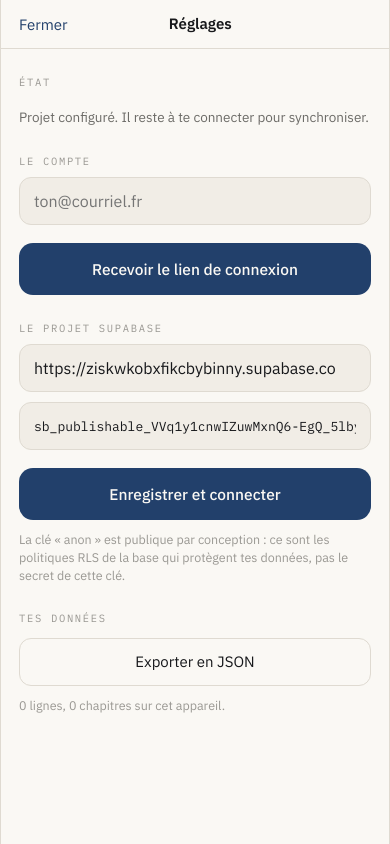
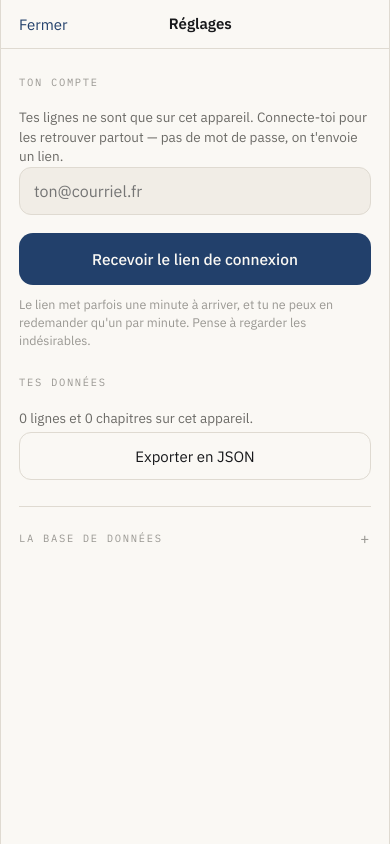
Before and after one commit to Azotik83/chapitres, a plain HTML site: page index.html in a window 390 px wide. Both pictures are taken after a click on the button 360 px from the left and 24 px from the top of the page. Drawn offline with Linux system fonts and the light colour scheme.

Commit message:
Rend le compte visible au lieu de l'enterrer dans les réglages
Un appareil sans compte n'affichait rien : l'app marchait, mais rien ne
disait que les lignes ne quittaient jamais le téléphone, et la
connexion vivait à trois taps de profondeur.

Une ligne apparaît donc au-dessus de la barre de saisie tant qu'aucun
compte n'est branché : elle énonce le fait et propose la sortie. Une
fois connecté elle disparaît pour de bon — pas de bandeau permanent,
pas de rappel, pas de culpabilité.

Les réglages sont réordonnés autour de ça : « Ton compte » en premier,
avec ce que la connexion implique et le délai d'arrivée du lien ; les
données ensuite ; la base de données repliée, puisqu'elle est déjà
renseignée et qu'on n'y touche que pour pointer ailleurs.

VERSION du service worker bumpée : la coquille a changé.

Co-Authored-By: Claude Opus 5 <noreply@anthropic.com>

```diff
--- a/app.css
+++ b/app.css
@@ -720,3 +720,73 @@ img{max-width:100%}
   .bignum{font-size:34px}
   .chart{height:150px}
 }
+
+/* ── La ligne « connecte-toi » ────────────────────────────────── */
+/* Elle dit un fait — tes lignes ne sont que là — et propose une
+   sortie. Elle disparaît définitivement une fois le compte branché :
+   pas de bandeau permanent, pas de rappel, pas de culpabilité. */
+
+.signin{
+  display:flex;
+  align-items:center;
+  gap:10px;
+  min-height:48px;
+  padding:6px var(--pad);
+  border-top:1px solid var(--rule);
+  background:var(--surface2);
+}
+.signintext{
+  flex:1;
+  min-width:0;
+  color:var(--text2);
+  font-size:13px;
+}
+.signinbtn{
+  flex:none;
+  min-height:36px;
+  padding:0 14px;
+  border:1px solid var(--accent);
+  border-radius:18px;
+  background:none;
+  color:var(--accent);
+  font:500 13px var(--sans);
+  cursor:pointer;
+}
+.signinbtn:focus-visible{outline:2px solid var(--accent);outline-offset:2px}
+
+/* ── Un repli, pour ce qui est déjà réglé ─────────────────────── */
+
+.fold{
+  margin-top:26px;
+  border-top:1px solid var(--rule);
+  padding-top:8px;
+}
+.fold > summary{
+  min-height:48px;
+  display:flex;
+  align-items:center;
+  cursor:pointer;
+  font-family:var(--mono);
+  font-size:var(--label);
+  letter-spacing:.16em;
+  text-transform:uppercase;
+  color:var(--text3);
+  list-style:none;
+}
+.fold > summary::-webkit-details-marker{display:none}
+.fold > summary::after{
+  content:"+";
+  margin-inline-start:auto;
+  font-size:15px;
+  color:var(--text3);
+}
+.fold[open] > summary::after{content:"\2212"}
+.fold > summary:focus-visible{outline:2px solid var(--accent);outline-offset:-3px;border-radius:8px}
+
+@media (min-width:900px){
+  .signin{padding-inline:max(var(--pad), calc((100% - 620px) / 2))}
+}
+@media (hover:hover) and (pointer:fine){
+  .signinbtn:hover{background:var(--surface)}
+  .fold > summary:hover{color:var(--text2)}
+}
--- a/index.html
+++ b/index.html
@@ -71,6 +71,13 @@
 
   <!-- ── Le bas de l'écran : message et saisie ───────────────── -->
   <div class="dock">
+    <!-- Tant qu'aucun compte n'est branché, l'app le dit une fois, sans
+         insister. Une fois connecté, cette ligne disparaît pour de bon. -->
+    <div class="signin" id="signinbar" hidden>
+      <span class="signintext" id="signintext"></span>
+      <button type="button" class="signinbtn" id="signinbtn">Se connecter</button>
+    </div>
+
     <div id="toasthost"></div>
 
     <form class="composer" id="composer" autocomplete="off">
--- a/js/main.js
+++ b/js/main.js
@@ -85,57 +85,93 @@ function settingsBody() {
   const cfg = sync.getConfig();
   const out = [];
 
-  /* — L'état — */
-  const lines = [];
-  if (!cfg) lines.push("Aucun projet Supabase configuré. L'app marche, tout reste sur cet appareil.");
-  else if (!s.session) lines.push("Projet configuré. Il reste à te connecter pour synchroniser.");
-  else lines.push("Connecté : " + s.session.user.email);
-  if (s.session) {
-    lines.push(s.online ? (s.syncing ? "Synchronisation en cours…" : "À jour.") : "Hors ligne. Ce que tu écris partira au retour du réseau.");
-  }
-  if (s.error) lines.push("Dernière erreur : " + s.error);
-
-  out.push(el("div", { class: "label", text: "État" }));
-  out.push(el("p", { class: "settext", text: lines.join(" ") }));
-
-  /* — Le compte — */
-  if (cfg && !s.session) {
-    const email = el("input", {
-      type: "email", class: "field", id: "setemail", placeholder: "ton@courriel.fr",
-      autocomplete: "email", "aria-label": "Ton adresse courriel",
-    });
-    const btn = el("button", { type: "button", class: "primary", text: "Recevoir le lien de connexion" });
-    btn.addEventListener("click", async () => {
-      btn.disabled = true;
-      try {
-        await sync.signIn(email.value);
-        toast("Lien envoyé. Ouvre-le depuis ce téléphone ou ce PC.");
-      } catch (e) {
-        toast("Échec : " + (e.message || e));
-      } finally { btn.disabled = false; }
-    });
-    out.push(el("div", { class: "label", text: "Le compte" }));
-    out.push(email, btn);
-  }
+  /* — Le compte, en premier : c'est la seule chose à faire ici. — */
+  out.push(el("div", { class: "label", text: "Ton compte" }));
 
   if (s.session) {
-    out.push(el("div", { class: "label", text: "Le compte" }));
+    out.push(el("p", { class: "settext" }, [
+      "Connecté en tant que ",
+      el("strong", { text: s.session.user.email }),
+      ". ",
+      s.online
+        ? (s.syncing ? "Synchronisation en cours…" : "Tout est à jour sur tes appareils.")
+        : "Hors ligne — ce que tu écris partira au retour du réseau.",
+    ]));
     out.push(el("button", {
       type: "button", class: "ghost", text: "Se déconnecter",
       onclick: async () => { await sync.signOut(); refreshSettings(); },
     }));
+    out.push(el("p", {
+      class: "settext dim",
+      text: "Te déconnecter n'efface rien : tes lignes restent sur cet appareil.",
+    }));
+  } else if (cfg) {
+    out.push(el("p", {
+      class: "settext",
+      text: "Tes lignes ne sont que sur cet appareil. Connecte-toi pour les retrouver partout — "
+        + "pas de mot de passe, on t'envoie un lien.",
+    }));
+    const email = el("input", {
+      type: "email", class: "field", id: "setemail", placeholder: "ton@courriel.fr",
+      autocomplete: "email", inputmode: "email", "aria-label": "Ton adresse courriel",
+    });
+    const btn = el("button", { type: "button", class: "primary", text: "Recevoir le lien de connexion" });
+    const send = async () => {
+      if (!email.value.trim()) { email.focus(); return; }
+      btn.disabled = true;
+      const was = btn.textContent;
+      btn.textContent = "Envoi…";
+      try {
+        await sync.signIn(email.value);
+        toast("Lien envoyé. Ouvre-le sur cet appareil.");
+        btn.textContent = "Lien envoyé — regarde tes courriels";
+      } catch (e) {
+        toast("Échec : " + (e.message || e));
+        btn.textContent = was;
+        btn.disabled = false;
+      }
+    };
+    btn.addEventListener("click", send);
+    email.addEventListener("keydown", (ev) => {
+      if (ev.key === "Enter" && !ev.isComposing) { ev.preventDefault(); send(); }
+    });
+    out.push(email, btn);
+    out.push(el("p", {
+      class: "settext dim",
+      text: "Le lien met parfois une minute à arriver, et tu ne peux en redemander "
+        + "qu'un par minute. Pense à regarder les indésirables.",
+    }));
+  } else {
+    out.push(el("p", {
+      class: "settext",
+      text: "Aucune base n'est branchée sur cet appareil. L'app marche quand même, "
+        + "mais tout reste ici. Renseigne un projet ci-dessous.",
+    }));
   }
 
-  /* — Le projet Supabase — */
+  if (s.error) {
+    out.push(el("p", { class: "settext dim", text: "Dernière erreur : " + s.error }));
+  }
+
+  /* — Tes données — */
+  out.push(el("div", { class: "label", text: "Tes données" }));
+  out.push(el("p", {
+    class: "settext",
+    text: store.liveEntries().length + " lignes et " + store.liveChapters().length
+      + " chapitres sur cet appareil.",
+  }));
+  out.push(el("button", { type: "button", class: "ghost", text: "Exporter en JSON", onclick: exportJSON }));
+
+  /* — Le projet Supabase, replié : il est déjà renseigné. — */
   const url = el("input", {
     type: "url", class: "field", id: "seturl", placeholder: "https://xxxx.supabase.co",
     value: cfg ? cfg.url : "", "aria-label": "URL du projet Supabase", autocomplete: "off",
   });
   const key = el("input", {
-    type: "text", class: "field mono", id: "setkey", placeholder: "la clé anon public",
-    value: cfg ? cfg.key : "", "aria-label": "Clé anon Supabase", autocomplete: "off",
+    type: "text", class: "field mono", id: "setkey", placeholder: "la clé publique",
+    value: cfg ? cfg.key : "", "aria-label": "Clé publique Supabase", autocomplete: "off",
   });
-  const save = el("button", { type: "button", class: "primary", text: "Enregistrer et connecter" });
+  const save = el("button", { type: "button", class: "primary", text: "Enregistrer" });
   save.addEventListener("click", async () => {
     try {
       sync.setConfig(url.value, key.value);
@@ -146,22 +182,33 @@ function settingsBody() {
       toast("Échec : " + (e.message || e));
     }
   });
-  out.push(el("div", { class: "label", text: "Le projet Supabase" }));
-  out.push(url, key, save);
-  out.push(el("p", {
-    class: "settext dim",
-    text: "La clé « anon » est publique par conception : ce sont les politiques RLS de la base qui protègent tes données, pas le secret de cette clé.",
-  }));
-
-  /* — L'export — */
-  out.push(el("div", { class: "label", text: "Tes données" }));
-  out.push(el("button", { type: "button", class: "ghost", text: "Exporter en JSON", onclick: exportJSON }));
-  out.push(el("p", {
-    class: "settext dim",
-    text: store.liveEntries().length + " lignes, " + store.liveChapters().length + " chapitres sur cet appareil.",
-  }));
+  out.push(el("details", { class: "fold" }, [
+    el("summary", { text: "La base de données" }),
+    el("p", {
+      class: "settext dim",
+      text: "Déjà renseignée. À ne changer que si tu veux pointer cet appareil "
+        + "vers un autre projet Supabase. La clé publique est faite pour être "
+        + "publique : ce sont les politiques RLS de la base qui protègent tes "
+        + "lignes, pas le secret de cette clé.",
+    }),
+    url, key, save,
+  ]));
 
   return out;
+}
+
+/* ── La ligne « connecte-toi », tant qu'il n'y a pas de compte ─── */
+
+function renderSignin() {
+  const bar = document.getElementById("signinbar");
+  if (!bar) return;
+  const s = sync.status;
+  // Une fois connecté, elle disparaît pour de bon : rien ne s'affiche
+  // tant que ça n'a pas de raison d'être là.
+  if (s.session) { bar.hidden = true; return; }
+  document.getElementById("signintext").textContent =
+    sync.getConfig() ? "Tes lignes restent sur cet appareil." : "Aucune base branchée.";
+  bar.hidden = false;
 }
 
 function exportJSON() {
@@ -204,9 +251,11 @@ async function boot() {
   document.getElementById("tab-chapters").addEventListener("click", () => showTab("chapters"));
   document.getElementById("tab-money").addEventListener("click", () => showTab("money"));
   document.getElementById("moremenu").addEventListener("click", openSettings);
+  document.getElementById("signinbtn").addEventListener("click", openSettings);
 
   store.onChange(paint);
-  sync.onStatus(refreshSettings);
+  sync.onStatus(() => { refreshSettings(); renderSignin(); });
+  renderSignin();
 
   let start = "today";
   try { start = sessionStorage.getItem("chapitres.tab") || "today"; } catch { /* ignoré */ }
--- a/sw.js
+++ b/sw.js
@@ -9,7 +9,7 @@
 // dit aux téléphones déjà installés d'aller chercher la nouvelle.
 // ═══════════════════════════════════════════════════════════════
 
-const VERSION = "chapitres-v3";
+const VERSION = "chapitres-v4";
 
 const SHELL = [
   "./",
```
